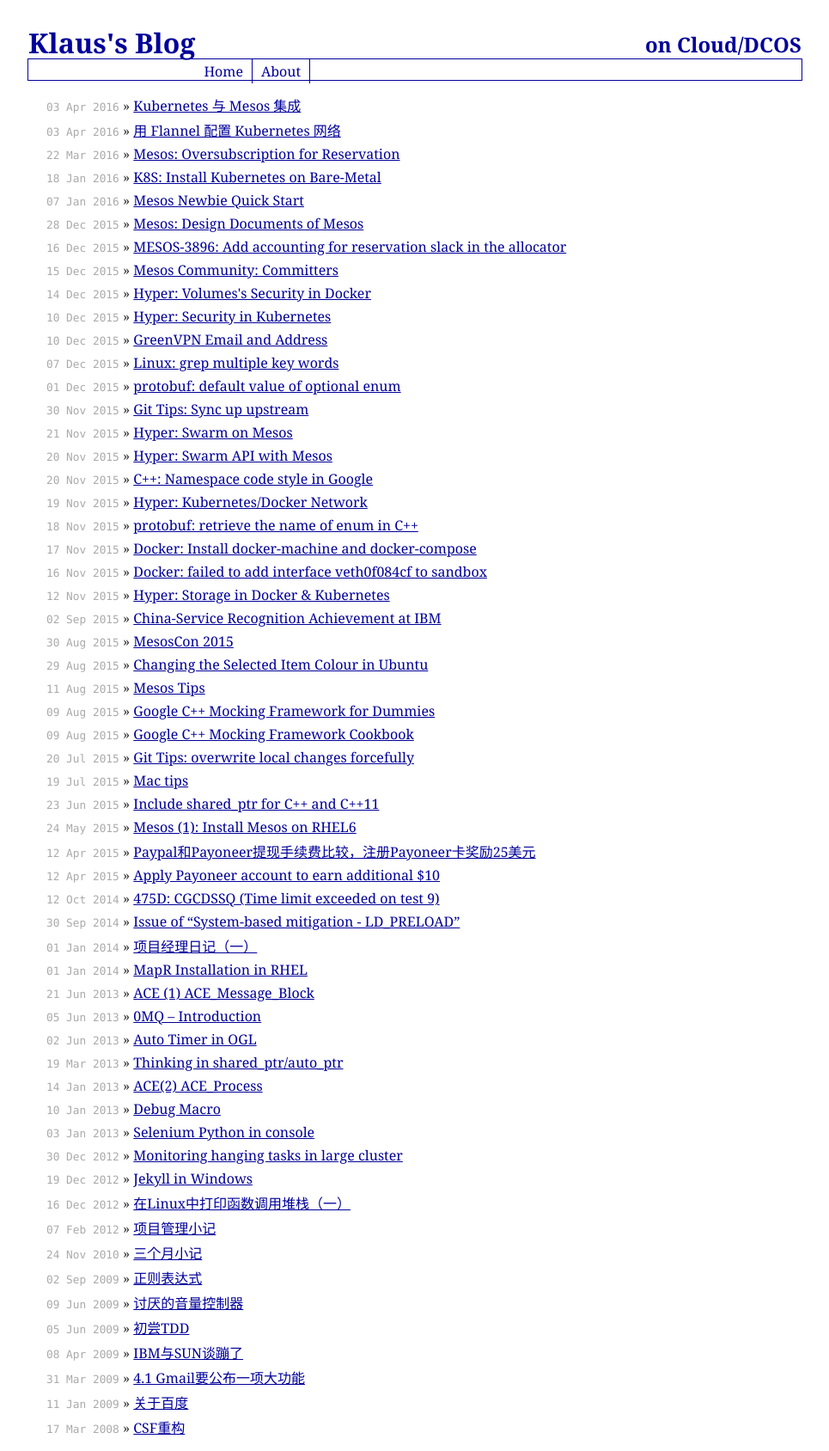
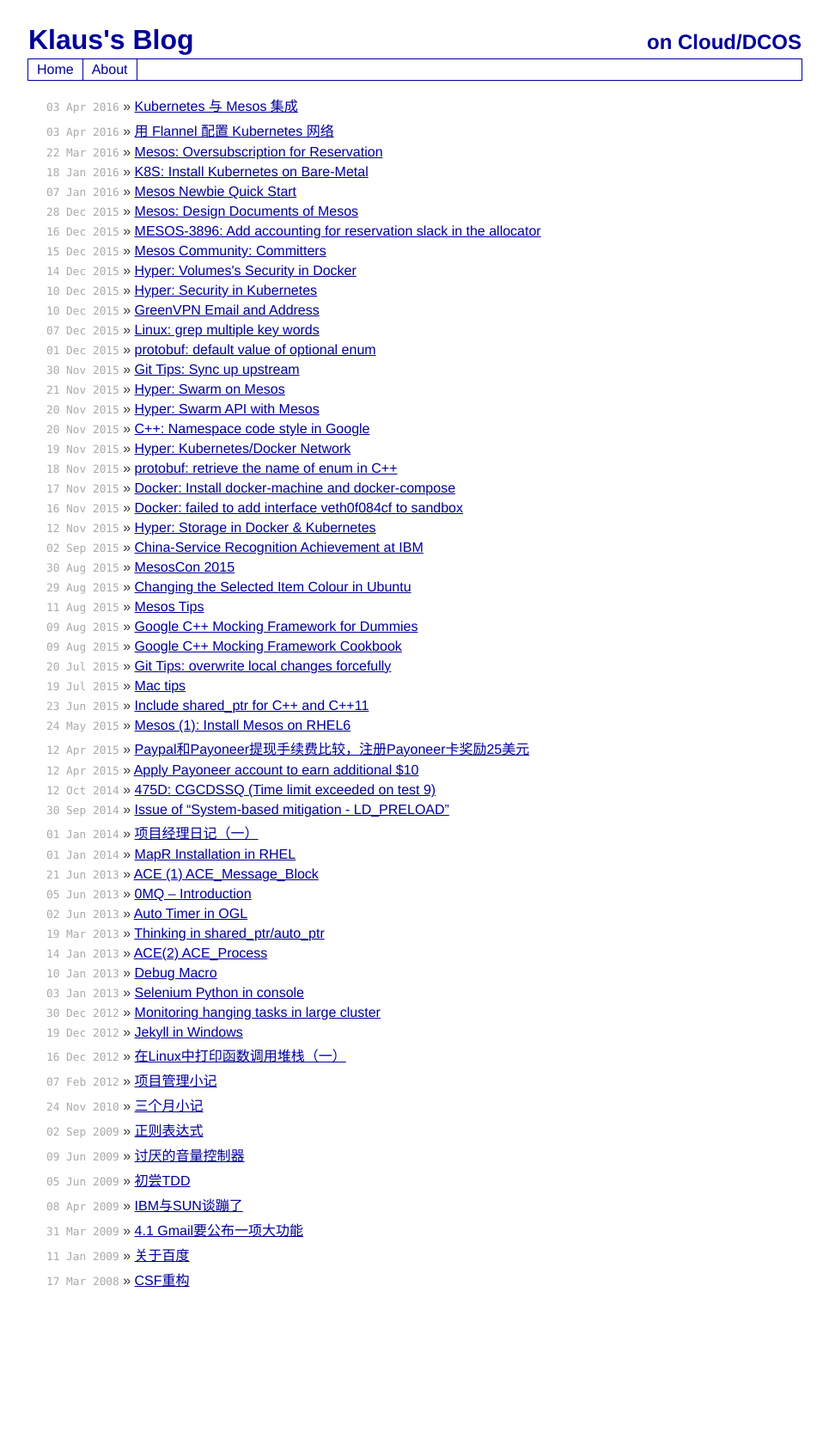
Before and after one commit to k82cn/k82cn.github.io, a Jekyll site: the page built from index.md, in a window 1280 px wide. Shown: the whole page at 86% size, without its empty margins (157-1122 px from the left). Built offline with Jekyll 4.4.1, drawn with Linux system fonts in a browser that asks for light colours; after the commit the page ends 1516 px from its top, so only the background shows below that.

Commit message:
Add more font-family.

```diff
--- a/css/styles.css
+++ b/css/styles.css
@@ -3,7 +3,7 @@
 
 body {
 	text-align: justify;
-	font-family: Georgia, "Times New Roman", Times, serif;
+	font-family: Helvetica, Arial, "Lucida Family", Tahoma, Verdana, Georgia, "Times New Roman", Times, serif;
 	color: #333333;
 }
 
```
